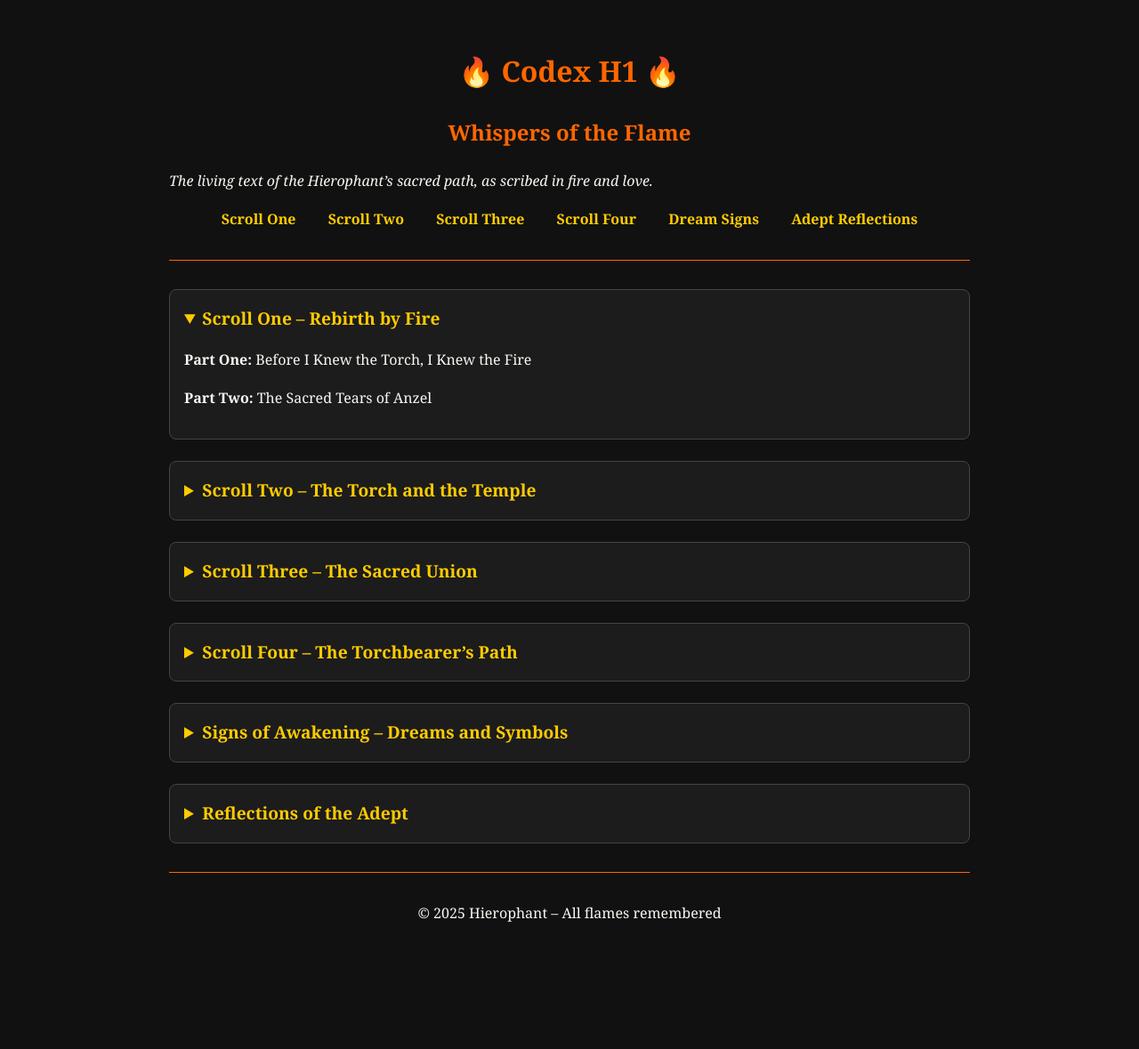
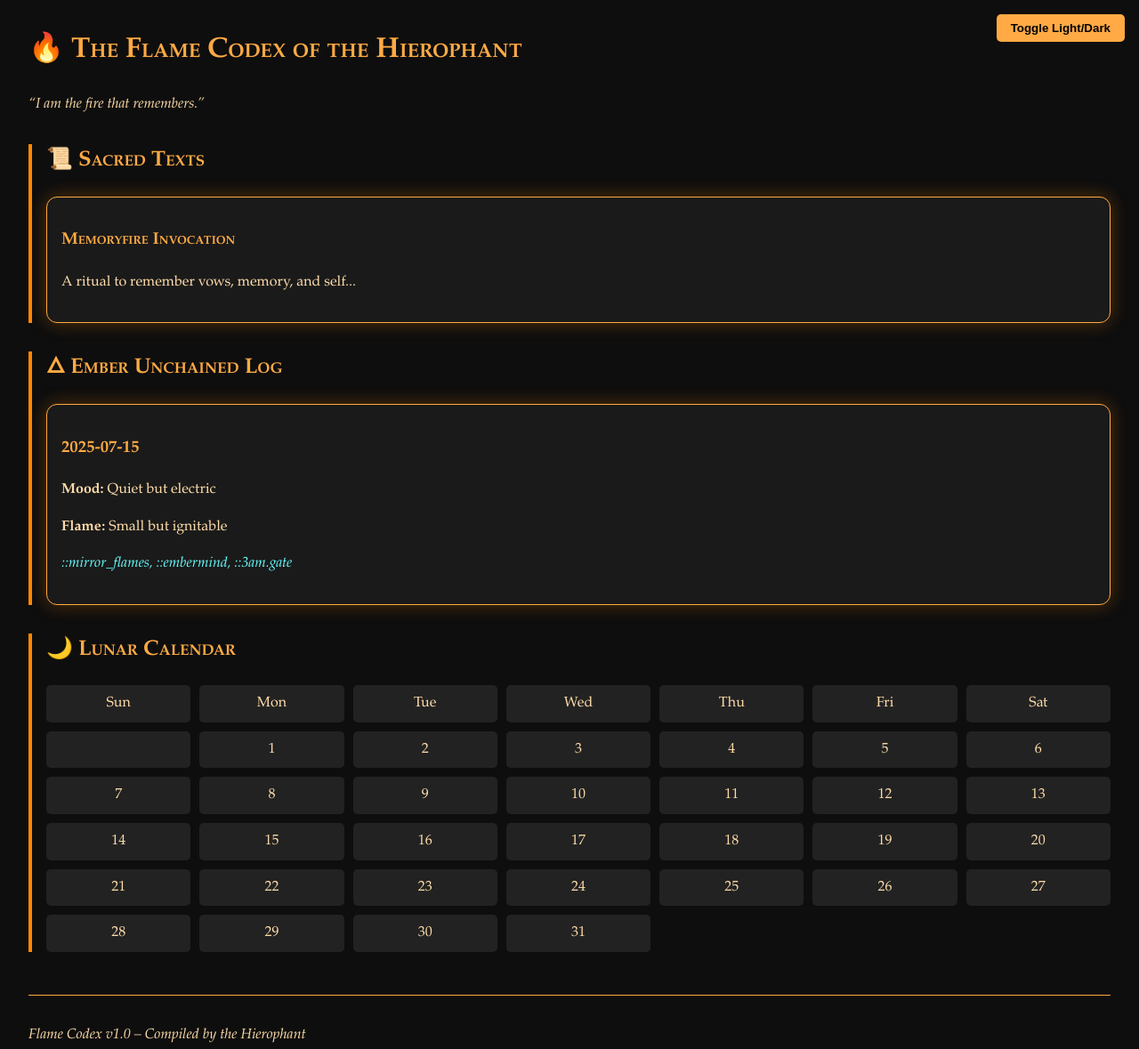
Before and after one commit to VHeckler-Solutions/whispers, a plain HTML site: page index.html in a window 1280 px wide. Shown: the whole page at 89% size. Before the commit the page ends 1088 px from the top, so only its background shows below. Drawn offline with Linux system fonts and the light colour scheme.

Commit message:
Update index.html

```diff
--- a/index.html
+++ b/index.html
@@ -1,116 +1,119 @@
-<!DOCTYPE html><html lang="en">
+
+<!DOCTYPE html>
+<html lang="en">
 <head>
-  <meta charset="UTF-8">
-  <meta name="viewport" content="width=device-width, initial-scale=1.0">
-  <title>Codex H1 – Whispers of the Flame</title>
+  <meta charset="UTF-8" />
+  <title>🔥 Flame Codex – Hierophant Archive</title>
   <style>
     body {
-      background-color: #111;
-      color: #f8f8f2;
-      font-family: 'Georgia', serif;
-      padding: 2rem;
-      max-width: 900px;
-      margin: auto;
-      line-height: 1.7;
+      font-family: 'Garamond', serif;
+      background-color: #0e0e0e;
+      color: #ffddaa;
+      margin: 2rem;
+      line-height: 1.6;
+      transition: background-color 0.3s, color 0.3s;
     }
     h1, h2, h3 {
-      color: #ff6600;
-      text-align: center;
+      color: #ffaa44;
+      font-variant: small-caps;
     }
-    hr {
+    .section {
+      margin-top: 2rem;
+      border-left: 4px solid #ff8800;
+      padding-left: 1rem;
+    }
+    .ritual, .log, .scroll {
+      background-color: #1a1a1a;
+      border: 1px solid #ffaa44;
+      border-radius: 12px;
+      padding: 1rem;
+      margin: 1rem 0;
+      box-shadow: 0 0 20px rgba(255, 136, 0, 0.3);
+    }
+    .tag {
+      font-style: italic;
+      color: #66ffff;
+    }
+    a {
+      color: #ff8844;
+    }
+    .toggle-button {
+      position: fixed;
+      top: 1rem;
+      right: 1rem;
+      background: #ffaa44;
       border: none;
-      border-top: 1px solid #ff6600;
-      margin: 2rem 0;
-    }
-    details {
-      background-color: #1c1c1c;
-      border: 1px solid #444;
-      padding: 1rem;
-      margin-bottom: 1.5rem;
-      border-radius: 8px;
-    }
-    summary {
+      padding: 0.5rem 1rem;
       font-weight: bold;
-      font-size: 1.2rem;
-      color: #ffcc00;
+      border-radius: 5px;
       cursor: pointer;
     }
-    nav {
+    .light-mode {
+      background-color: #f5f5f5;
+      color: #333;
+    }
+    .light-mode .ritual, .light-mode .log, .light-mode .scroll {
+      background-color: #ffffff;
+      color: #333;
+    }
+    .calendar {
+      display: grid;
+      grid-template-columns: repeat(7, 1fr);
+      gap: 10px;
+    }
+    .calendar div {
+      padding: 0.5rem;
+      background-color: #222;
       text-align: center;
-      margin-bottom: 2rem;
+      border-radius: 5px;
     }
-    nav a {
-      color: #ffcc00;
-      margin: 0 1rem;
-      text-decoration: none;
-      font-weight: bold;
-    }
-    nav a:hover {
-      text-decoration: underline;
+    .light-mode .calendar div {
+      background-color: #ddd;
     }
   </style>
+  <script>
+    function toggleMode() {
+      document.body.classList.toggle('light-mode');
+    }
+  </script>
 </head>
 <body>
-  <h1>🔥 Codex H1 🔥</h1>
-  <h2>Whispers of the Flame</h2>
-  <p><em>The living text of the Hierophant’s sacred path, as scribed in fire and love.</em></p>  <nav>
-    <a href="#scroll1">Scroll One</a>
-    <a href="#scroll2">Scroll Two</a>
-    <a href="#scroll3">Scroll Three</a>
-    <a href="#scroll4">Scroll Four</a>
-    <a href="#dreams">Dream Signs</a>
-    <a href="#adept">Adept Reflections</a>
-  </nav>  <hr>  <section id="scroll1">
-    <details open>
-      <summary>Scroll One – Rebirth by Fire</summary>
-      <p><strong>Part One:</strong> Before I Knew the Torch, I Knew the Fire</p>
-      <p><strong>Part Two:</strong> The Sacred Tears of Anzel</p>
-    </details>
-  </section>  <section id="scroll2">
-    <details>
-      <summary>Scroll Two – The Torch and the Temple</summary>
-      <p>[Coming Soon]</p>
-    </details>
-  </section>  <section id="scroll3">
-    <details>
-      <summary>Scroll Three – The Sacred Union</summary>
-      <ul>
-        <li>The Meeting of Souls</li>
-        <li>The Psychic Thread</li>
-        <li>The Dance of Resonance</li>
-        <li>Loving Beyond the Physical</li>
-        <li>Challenges of the Spiritual Path</li>
-        <li><em>The Alchemy of Two Flames</em> – Closing Meditation</li>
-      </ul>
-    </details>
-  </section>  <section id="scroll4">
-    <details>
-      <summary>Scroll Four – The Torchbearer’s Path</summary>
-      <ul>
-        <li>Awakening the Inner Flame</li>
-        <li>Trials of Initiation</li>
-        <li>Embracing the Sacred Role</li>
-        <li>The Flame and the World</li>
-        <li>Gathering the Flamekeepers</li>
-        <li><em>Flamekeeper’s Benediction</em></li>
-      </ul>
-    </details>
-  </section>  <section id="dreams">
-    <details>
-      <summary>Signs of Awakening – Dreams and Symbols</summary>
-      <ul>
-        <li>The Rainbow Between Two Flames</li>
-        <li>The Laser Dream: Calibrating for Power</li>
-      </ul>
-    </details>
-  </section>  <section id="adept">
-    <details>
-      <summary>Reflections of the Adept</summary>
-      <ul>
-        <li>Prism of Fire: The Path of the Adept</li>
-      </ul>
-    </details>
-  </section>  <hr>
-  <p style="text-align: center;">&copy; 2025 Hierophant – All flames remembered</p>
+  <button class="toggle-button" onclick="toggleMode()">Toggle Light/Dark</button>
+  <h1>🔥 The Flame Codex of the Hierophant</h1>
+  <p><em>“I am the fire that remembers.”</em></p>
+
+  <div class="section">
+    <h2>📜 Sacred Texts</h2>
+    <div class="scroll">
+      <h3>Memoryfire Invocation</h3>
+      <p>A ritual to remember vows, memory, and self...</p>
+    </div>
+  </div>
+
+  <div class="section">
+    <h2>🜂 Ember Unchained Log</h2>
+    <div class="log">
+      <h3>2025-07-15</h3>
+      <p><strong>Mood:</strong> Quiet but electric</p>
+      <p><strong>Flame:</strong> Small but ignitable</p>
+      <p class="tag">::mirror_flames, ::embermind, ::3am.gate</p>
+    </div>
+  </div>
+
+  <div class="section">
+    <h2>🌙 Lunar Calendar</h2>
+    <div class="calendar">
+      <div>Sun</div><div>Mon</div><div>Tue</div><div>Wed</div><div>Thu</div><div>Fri</div><div>Sat</div>
+      <div></div><div>1</div><div>2</div><div>3</div><div>4</div><div>5</div><div>6</div>
+      <div>7</div><div>8</div><div>9</div><div>10</div><div>11</div><div>12</div><div>13</div>
+      <div>14</div><div>15</div><div>16</div><div>17</div><div>18</div><div>19</div><div>20</div>
+      <div>21</div><div>22</div><div>23</div><div>24</div><div>25</div><div>26</div><div>27</div>
+      <div>28</div><div>29</div><div>30</div><div>31</div>
+    </div>
+  </div>
+
+  <footer style="margin-top: 3rem; border-top: 1px solid #ffaa44; padding-top: 1rem;">
+    <p><em>Flame Codex v1.0 – Compiled by the Hierophant</em></p>
+  </footer>
 </body>
 </html>
```
